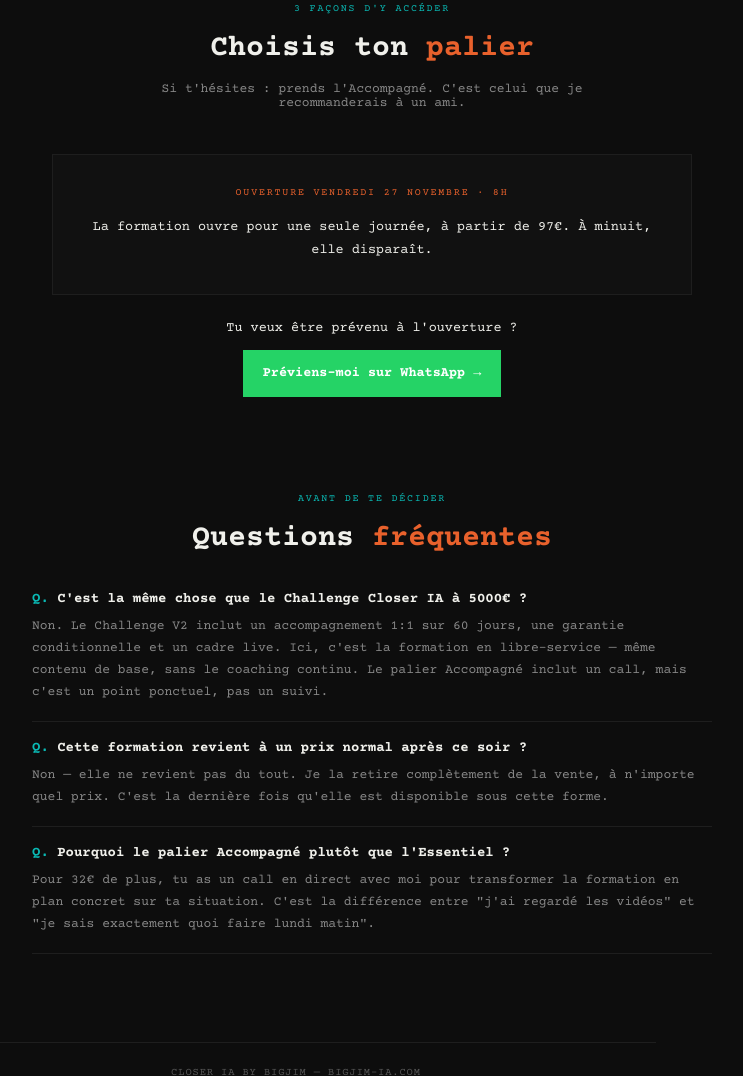
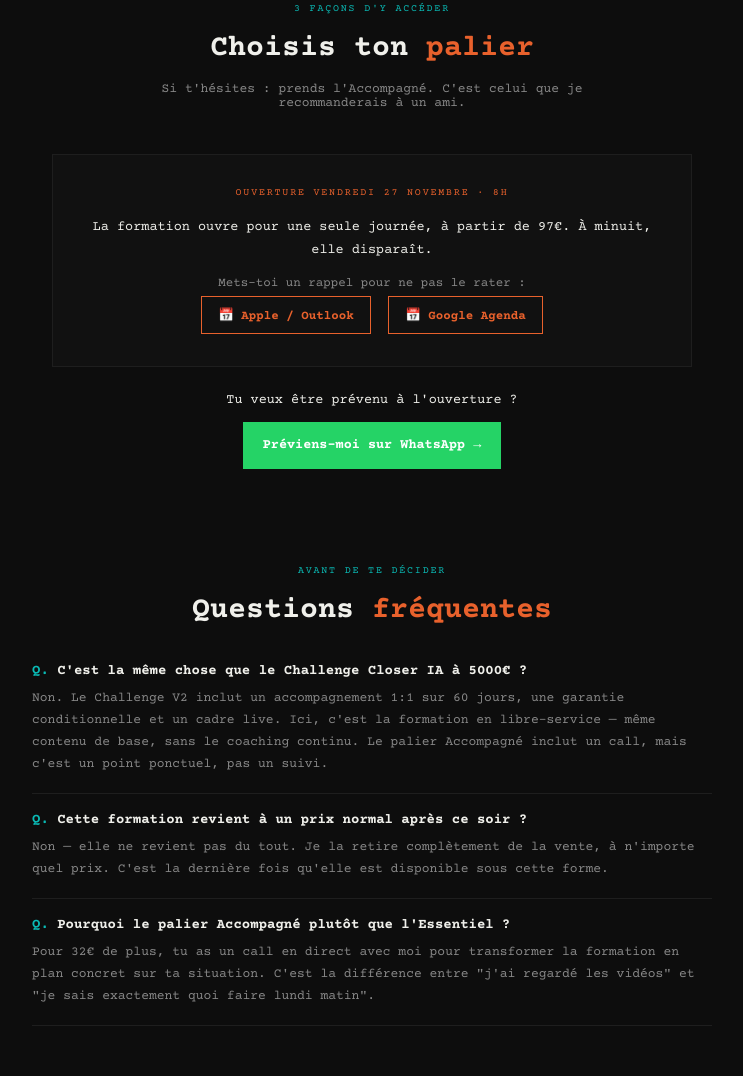
Before and after one commit to Saint-J-Franklin7/bigjim-ia, a plain HTML site: page black-friday/index.html in a window 1280 px wide. Shown: the part 1908-2984 px from the top of the page, without its empty margins (268-1011 px from the left). Drawn offline with nearby package versions, Linux system fonts and the light colour scheme.

Commit message:
Phase pré-lancement : boutons rappel calendrier (ics + Google Agenda)
Co-Authored-By: Claude Opus 5.5 <noreply@anthropic.com>

```diff
--- a/black-friday/index.html
+++ b/black-friday/index.html
@@ -336,6 +336,9 @@ footer {
     <div id="pricing-soon" style="display:none; max-width:640px; margin:0 auto; border:1px solid var(--border); background:var(--card); padding:32px 24px; text-align:center;">
       <div class="block-lbl" style="color:var(--orange);">Ouverture vendredi 27 novembre · 8h</div>
       <p style="font-size:13.5px; line-height:1.7;">La formation ouvre pour une seule journée, à partir de 97€. À minuit, elle disparaît.</p>
+      <p style="font-size:12.5px; margin-top:14px; color:var(--muted-2);">Mets-toi un rappel pour ne pas le rater :</p>
+      <a href="/black-friday/rappel.ics" style="display:inline-block; margin:6px 4px 0; padding:10px 16px; border:1px solid var(--orange); color:var(--orange); text-decoration:none; font-size:12.5px; font-weight:700;">📅 Apple / Outlook</a>
+      <a href="https://calendar.google.com/calendar/render?action=TEMPLATE&amp;text=Ouverture+Closer+IA+(un+seul+jour)&amp;dates=20261127T070000Z/20261127T073000Z&amp;details=La+formation+ouvre+%C3%A0+8h%2C+d%C3%A8s+97%E2%82%AC.+Fermeture+%C3%A0+minuit.+https%3A%2F%2Fwww.bigjim-ia.com%2Fblack-friday" target="_blank" rel="noopener" style="display:inline-block; margin:6px 4px 0; padding:10px 16px; border:1px solid var(--orange); color:var(--orange); text-decoration:none; font-size:12.5px; font-weight:700;">📅 Google Agenda</a>
     </div>
 
     <div class="pricing-grid" id="pricing-live">
```
Also changed, not shown: 1 other file.
